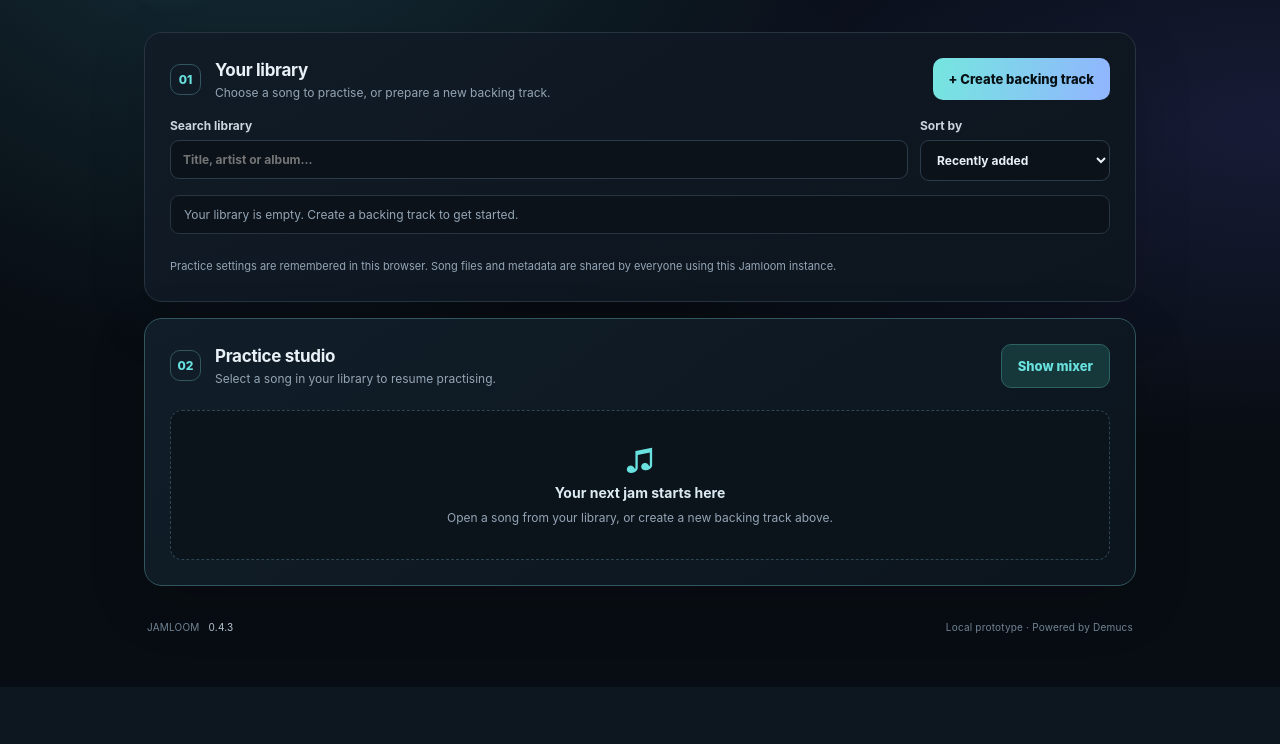
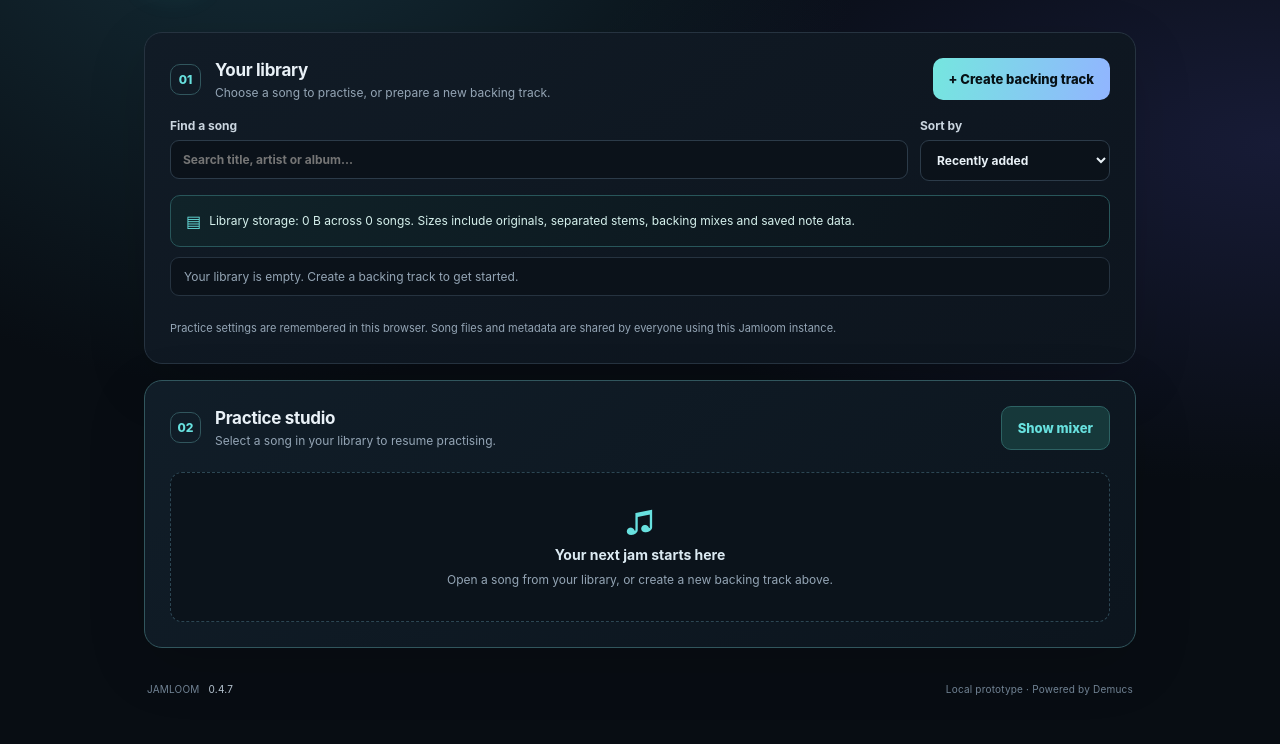
Before and after one commit to sy-borg/Jamloom, a FastAPI app: page / in a window 1280 px wide. Shown: the part 113-857 px from the top of the page. Before the commit the page ends 771 px from the top, so only its background shows below. Run offline with FastAPI, Linux system fonts and the light colour scheme; data that the repository does not hold is empty.

```diff
--- a/app.py
+++ b/app.py
@@ -34,7 +34,7 @@ MODELS = {
     "htdemucs_6s": {"vocals", "drums", "bass", "guitar", "piano", "other"},
 }
 
-app = FastAPI(title="Jamloom", version="0.4.1")
+app = FastAPI(title="Jamloom", version="0.4.7")
 app.include_router(sessions_router)
 app.mount("/static", StaticFiles(directory=BASE_DIR / "static"), name="static")
 templates = Jinja2Templates(directory=BASE_DIR / "templates")
@@ -600,12 +600,34 @@ async def save_note_arrangement(job_id: str, stem_name: str, payload: dict[str,
     return {"saved": True, "events": normalized, "message": f"Saved {len(normalized)} arrangement notes."}
 
 
+def directory_size_bytes(directory: Path) -> int:
+    """Return the size of regular files stored under a track directory."""
+    total = 0
+    try:
+        for path in directory.rglob("*"):
+            try:
+                if path.is_file() and not path.is_symlink():
+                    total += path.stat().st_size
+            except OSError:
+                # A file may disappear while the library is being inspected.
+                continue
+    except OSError:
+        return total
+    return total
+
+
 @app.get("/api/library")
 async def list_library():
     with jobs_lock:
         tracks = [dict(job) for job in jobs.values() if job.get("status") == "completed" and job.get("library_id", job.get("id")) == job.get("id")]
     tracks.sort(key=lambda track: track.get("created_at", ""), reverse=True)
-    return {"tracks": tracks, "count": len(tracks)}
+    total_storage_bytes = 0
+    for track in tracks:
+        folder = LIBRARY_DIR / str(track.get("id", ""))
+        size = directory_size_bytes(folder) if folder.is_dir() else 0
+        track["storage_bytes"] = size
+        total_storage_bytes += size
+    return {"tracks": tracks, "count": len(tracks), "total_storage_bytes": total_storage_bytes}
 
 
 @app.patch("/api/library/{track_id}")
--- a/static/app.js
+++ b/static/app.js
@@ -44,8 +44,16 @@ const metronomeEffectiveBpm = document.querySelector('#metronome-effective-bpm')
 const metronomeMessage = document.querySelector('#metronome-message');
 const libraryList = document.querySelector('#library-list');
 const libraryStatus = document.querySelector('#library-status');
+const libraryStorageSummary = document.querySelector('#library-storage-summary');
 const librarySearch = document.querySelector('#library-search');
 const librarySort = document.querySelector('#library-sort');
+const libraryShowMore = document.querySelector('#library-show-more');
+const LIBRARY_PAGE_SIZE = 5;
+let libraryVisibleLimit = LIBRARY_PAGE_SIZE;
+const editTrackDialog = document.querySelector('#edit-track-dialog');
+const editTrackForm = document.querySelector('#edit-track-form');
+const editTrackStatus = document.querySelector('#edit-track-status');
+let editingLibraryTrack = null;
 const separatorPanel = document.querySelector('#separator-panel');
 const showSeparatorButton = document.querySelector('#show-separator');
 const hideSeparatorButton = document.querySelector('#hide-separator');
@@ -325,6 +333,15 @@ function restoreTrackSettings(trackId) {
   else metronomeDownbeatOffset = 0;
   updateLoopUI(); updateStemAudioLevels(); resetMetronomeGrid(); saveTrackSettings();
 }
+function formatLibrarySize(bytes) {
+  const size = Math.max(0, Number(bytes) || 0);
+  if (size < 1024) return `${size} B`;
+  const units = ['KB', 'MB', 'GB', 'TB'];
+  let value = size / 1024;
+  let unit = 0;
+  while (value >= 1024 && unit < units.length - 1) { value /= 1024; unit++; }
+  return `${value.toLocaleString(undefined, {maximumFractionDigits: value >= 100 ? 0 : 1})} ${units[unit]}`;
+}
 function formatLibraryDuration(seconds) {
   if (!Number.isFinite(Number(seconds))) return 'Duration unknown';
   const total = Math.max(0, Math.floor(Number(seconds)));
@@ -339,13 +356,25 @@ function renderLibrary() {
     if (sort === 'artist') return String(a.artist || '').localeCompare(String(b.artist || ''), undefined, {sensitivity:'base'}) || String(a.title || a.filename || '').localeCompare(String(b.title || b.filename || ''), undefined, {sensitivity:'base'});
     if (sort === 'album') return String(a.album || '').localeCompare(String(b.album || ''), undefined, {sensitivity:'base'}) || String(a.title || a.filename || '').localeCompare(String(b.title || b.filename || ''), undefined, {sensitivity:'base'});
     if (sort === 'duration') return Number(b.duration || 0) - Number(a.duration || 0);
+    if (sort === 'storage') return Number(b.storage_bytes || 0) - Number(a.storage_bytes || 0);
     return String(b.created_at || '').localeCompare(String(a.created_at || ''));
   });
   libraryList.replaceChildren();
+  libraryShowMore.hidden = true;
   if (!libraryTracks.length) { libraryStatus.textContent = 'Your library is empty. Create a backing track to get started.'; return; }
-  libraryStatus.textContent = `${tracks.length} of ${libraryTracks.length} song${libraryTracks.length === 1 ? '' : 's'} shown · available to everyone using this Jamloom instance.`;
+  const searching = query.length > 0;
+  const visibleTracks = searching ? tracks : tracks.slice(0, libraryVisibleLimit);
+  if (searching) {
+    libraryStatus.textContent = `${tracks.length} matching song${tracks.length === 1 ? '' : 's'} · available to everyone using this Jamloom instance.`;
+  } else if (tracks.length > visibleTracks.length) {
+    libraryStatus.textContent = `Showing ${visibleTracks.length} of ${tracks.length} songs. Search to find any song, or show more below.`;
+    libraryShowMore.hidden = false;
+    libraryShowMore.textContent = `Show 5 more songs (${tracks.length - visibleTracks.length} remaining)`;
+  } else {
+    libraryStatus.textContent = `${tracks.length} song${tracks.length === 1 ? '' : 's'} in your library · available to everyone using this Jamloom instance.`;
+  }
   if (!tracks.length) { const empty = document.createElement('p'); empty.className = 'library-no-results'; empty.textContent = 'No songs match that search.'; libraryList.append(empty); return; }
-  for (const track of tracks) {
+  for (const track of visibleTracks) {
     const row = document.createElement('article'); row.className = 'library-item';
     const details = document.createElement('div'); details.className = 'library-item-details';
     const title = document.createElement('strong'); title.textContent = track.title || (track.filename || 'Untitled track').replace(/\.[^.]+$/, '');
@@ -354,32 +383,26 @@ function renderLibrary() {
     const date = track.created_at ? new Date(track.created_at).toLocaleDateString() : 'Saved';
     const model = track.model === 'htdemucs_6s' ? '6 stems' : '4 stems';
     const musicInfo = [track.bpm ? `${Number(track.bpm)} BPM` : '', track.time_signature || ''].filter(Boolean).join(' · ');
-    meta.textContent = [formatLibraryDuration(track.duration), model, musicInfo, date].filter(Boolean).join(' · ');
+    meta.textContent = [formatLibraryDuration(track.duration), model, formatLibrarySize(track.storage_bytes), musicInfo, date].filter(Boolean).join(' · ');
     details.append(title, artist, meta);
     const actions = document.createElement('div'); actions.className = 'library-item-actions';
-    const open = document.createElement('button'); open.type = 'button'; open.className = 'button secondary'; open.textContent = 'Open mixer';
+    const open = document.createElement('button'); open.type = 'button'; open.className = 'button secondary'; open.textContent = 'Open';
     open.addEventListener('click', () => loadLibraryTrack(track.id));
     const edit = document.createElement('button'); edit.type = 'button'; edit.className = 'button ghost'; edit.textContent = 'Edit details';
-    edit.addEventListener('click', async () => {
-      const nextTitle = window.prompt('Track title:', track.title || (track.filename || '').replace(/\.[^.]+$/, '')); if (nextTitle === null) return;
-      const nextArtist = window.prompt('Artist:', track.artist || ''); if (nextArtist === null) return;
-      const nextAlbum = window.prompt('Album:', track.album || ''); if (nextAlbum === null) return;
-      const nextBpmText = window.prompt('Track BPM (leave empty if unknown):', track.bpm == null ? '' : String(track.bpm)); if (nextBpmText === null) return;
-      const nextBpm = nextBpmText.trim() === '' ? null : Number(nextBpmText);
-      if (nextBpm !== null && (!Number.isFinite(nextBpm) || nextBpm < 1 || nextBpm > 400)) { libraryStatus.textContent = 'BPM must be a number between 1 and 400, or left empty.'; return; }
-      const nextSignature = window.prompt('Time signature (e.g. 4/4, 3/4, 6/8; leave empty if unknown):', track.time_signature || ''); if (nextSignature === null) return;
-      if (nextSignature.trim() && !/^(?:[1-9]|1[0-6])\s*\/\s*(?:1|2|4|8|16)$/.test(nextSignature.trim())) { libraryStatus.textContent = 'Use a time signature such as 4/4, 3/4 or 6/8 (numerator 1–16; denominator 1, 2, 4, 8 or 16).'; return; }
-      edit.disabled = true;
-      try {
-        const res = await fetch(`/api/library/${encodeURIComponent(track.id)}`, {method:'PATCH', headers:{'Content-Type':'application/json'}, body:JSON.stringify({title:nextTitle, artist:nextArtist, album:nextAlbum, bpm:nextBpm, time_signature:nextSignature.trim()})});
-        const result = await res.json(); if (!res.ok) throw new Error(result.detail || 'Could not update track details.');
-        await loadLibrary();
-        if (currentJobId === track.id) document.querySelector('#result-filename').textContent = result.track.title || result.track.filename || 'Backing track';
-      } catch (err) { libraryStatus.textContent = err.message; edit.disabled = false; }
+    edit.addEventListener('click', () => {
+      editingLibraryTrack = track;
+      document.querySelector('#edit-track-title').value = track.title || (track.filename || '').replace(/\.[^.]+$/, '');
+      document.querySelector('#edit-track-artist').value = track.artist || '';
+      document.querySelector('#edit-track-album').value = track.album || '';
+      document.querySelector('#edit-track-bpm').value = track.bpm == null ? '' : String(track.bpm);
+      document.querySelector('#edit-track-signature').value = track.time_signature || '';
+      editTrackStatus.textContent = '';
+      editTrackDialog.showModal();
+      document.querySelector('#edit-track-title').focus();
     });
     const remove = document.createElement('button'); remove.type = 'button'; remove.className = 'button ghost library-delete'; remove.textContent = 'Delete';
     remove.addEventListener('click', async () => {
-      if (!window.confirm(`Delete “${track.title || track.filename || 'this track'}” and its separated audio from the shared library? This cannot be undone.`)) return;
+      if (!window.confirm(`Delete “${track.title || track.filename || 'this track'}” and its separated audio (${formatLibrarySize(track.storage_bytes)}) from the shared library? This cannot be undone.`)) return;
       remove.disabled = true;
       try { const res = await fetch(`/api/library/${encodeURIComponent(track.id)}`, {method:'DELETE'}); const result = await res.json(); if (!res.ok) throw new Error(result.detail || 'Delete failed.');
         if (currentJobId === track.id) { audioPlayer.pause(); stopMetronome(); stopStemPlayers(); playerArea.hidden = true; mixerEmptyState.hidden = false; currentJobId = null; }
@@ -395,11 +418,48 @@ async function loadLibrary() {
     const response = await fetch('/api/library'); const data = await response.json();
     if (!response.ok) throw new Error(data.detail || 'Could not load library.');
     libraryTracks = data.tracks || [];
+    libraryStorageSummary.textContent = `Library storage: ${formatLibrarySize(data.total_storage_bytes)} across ${data.count || 0} song${data.count === 1 ? '' : 's'}. Sizes include originals, separated stems, backing mixes and saved note data.`;
     renderLibrary();
   } catch (err) { libraryStatus.textContent = `Library could not be loaded: ${err.message}`; }
 }
-librarySearch.addEventListener('input', renderLibrary);
-librarySort.addEventListener('change', renderLibrary);
+function closeEditTrackDialog() {
+  if (editTrackDialog.open) editTrackDialog.close();
+  editingLibraryTrack = null;
+}
+document.querySelector('#close-edit-track').addEventListener('click', closeEditTrackDialog);
+document.querySelector('#cancel-edit-track').addEventListener('click', closeEditTrackDialog);
+editTrackDialog.addEventListener('click', event => { if (event.target === editTrackDialog) closeEditTrackDialog(); });
+editTrackForm.addEventListener('submit', async event => {
+  event.preventDefault();
+  if (!editingLibraryTrack) return;
+  const title = document.querySelector('#edit-track-title').value.trim();
+  const artist = document.querySelector('#edit-track-artist').value.trim();
+  const album = document.querySelector('#edit-track-album').value.trim();
+  const bpmText = document.querySelector('#edit-track-bpm').value.trim();
+  const bpm = bpmText === '' ? null : Number(bpmText);
+  const signature = document.querySelector('#edit-track-signature').value.trim();
+  if (!title) { editTrackStatus.textContent = 'Please enter a title.'; return; }
+  if (bpm !== null && (!Number.isFinite(bpm) || bpm < 1 || bpm > 400)) { editTrackStatus.textContent = 'BPM must be between 1 and 400, or left empty.'; return; }
+  if (signature && !/^(?:[1-9]|1[0-6])\s*\/\s*(?:1|2|4|8|16)$/.test(signature)) { editTrackStatus.textContent = 'Use a time signature such as 4/4, 3/4 or 6/8 (numerator 1–16; denominator 1, 2, 4, 8 or 16).'; return; }
+  const saveButton = document.querySelector('#save-edit-track');
+  saveButton.disabled = true;
+  editTrackStatus.textContent = 'Saving…';
+  try {
+    const res = await fetch(`/api/library/${encodeURIComponent(editingLibraryTrack.id)}`, {method:'PATCH', headers:{'Content-Type':'application/json'}, body:JSON.stringify({title, artist, album, bpm, time_signature:signature})});
+    const result = await res.json();
+    if (!res.ok) throw new Error(result.detail || 'Could not update track details.');
+    const trackId = editingLibraryTrack.id;
+    closeEditTrackDialog();
+    await loadLibrary();
+    if (currentJobId === trackId) document.querySelector('#result-filename').textContent = result.track.title || result.track.filename || 'Backing track';
+  } catch (err) {
+    editTrackStatus.textContent = err.message;
+  } finally { saveButton.disabled = false; }
+});
+
+librarySearch.addEventListener('input', () => { libraryVisibleLimit = LIBRARY_PAGE_SIZE; renderLibrary(); });
+librarySort.addEventListener('change', () => { libraryVisibleLimit = LIBRARY_PAGE_SIZE; renderLibrary(); });
+libraryShowMore.addEventListener('click', () => { libraryVisibleLimit += LIBRARY_PAGE_SIZE; renderLibrary(); });
 showSeparatorButton.addEventListener('click', () => { separatorPanel.hidden = false; separatorPanel.scrollIntoView({behavior:'smooth', block:'start'}); });
 hideSeparatorButton.addEventListener('click', () => { if (pollTimer || submitButton.disabled) return; separatorPanel.hidden = true; errorBox.hidden = true; });
 
--- a/static/style.css
+++ b/static/style.css
@@ -112,3 +112,32 @@ kbd{display:inline-block;padding:2px 5px;border:1px solid #3a4c5b;border-radius:
 
 /* Jamloom 0.4.1 — editable note arrangements (0.4.2 spacing fix) */
 .note-editor{margin:0 14px 14px;padding:12px;border:1px solid #29414c;border-radius:11px;background:#0c171f}.note-editor-heading{display:flex;align-items:baseline;justify-content:space-between;gap:10px;margin-bottom:10px}.note-editor-heading strong{font-size:12px}.note-editor-heading span,.note-editor-status{font-size:10px;color:var(--muted)}.note-editor-fields{display:grid;grid-template-columns:1fr 1fr 1fr;gap:9px}.note-editor-fields label{display:flex;flex-direction:column;gap:5px;min-width:0;color:var(--muted);font-size:10px}.note-editor-fields input{width:100%;min-width:0;box-sizing:border-box;padding:10px;border:1px solid #2c3b49;border-radius:8px;background:#0b121a;color:var(--text);font:inherit;font-size:12px}.note-editor-fields input:disabled{opacity:.5}.note-editor-actions{display:flex;flex-wrap:wrap;gap:7px;margin-top:10px}.note-editor-actions button{flex:1 1 auto;min-height:38px;font-size:10px}.note-editor-status{margin:9px 0 0;line-height:1.5}.note-event.selected{outline:2px solid var(--cyan);outline-offset:1px}.note-editor-actions button:disabled{opacity:.45;cursor:not-allowed}@media(max-width:480px){.note-editor{margin:0 10px 12px;padding:10px}.note-editor-heading{align-items:flex-start;flex-direction:column;gap:4px}.note-editor-fields{grid-template-columns:1fr 1fr}.note-editor-fields label:first-child{grid-column:1/-1}.note-editor-actions button{flex:1 1 calc(50% - 7px);padding:9px 7px}}
+
+
+/* Jamloom 0.4.4 — compact song-details dialog */
+.edit-track-dialog{width:min(520px,calc(100% - 28px));max-width:520px;max-height:calc(100% - 32px);overflow:auto;padding:24px;border:1px solid #35505d;border-radius:16px;background:linear-gradient(145deg,#111d28,#0b121a);color:#e9f1f7;box-shadow:0 24px 90px #0009}
+.edit-track-dialog::backdrop{background:#03070bc9;backdrop-filter:blur(4px)}
+.edit-track-dialog form{display:flex;flex-direction:column;gap:16px}
+.dialog-heading{display:flex;align-items:flex-start;justify-content:space-between;gap:14px}
+.dialog-heading h2{font-size:18px;letter-spacing:-.3px;margin:0 0 5px}
+.dialog-heading p{font-size:12px;color:var(--muted);margin:0}
+.dialog-close{padding:5px 10px;font-size:20px;line-height:1;min-width:36px}
+.dialog-fields{display:grid;grid-template-columns:1fr 1fr;gap:14px}
+.dialog-fields label:first-child,.dialog-fields label:nth-child(2),.dialog-fields label:nth-child(3){grid-column:1/-1}
+.dialog-fields input{width:100%;min-width:0;background:#0b121a;border:1px solid #2c3b49;color:#e9f1f7;border-radius:9px;padding:11px 12px;font:inherit;font-size:13px}
+.dialog-fields input:focus{outline:2px solid #68e1df80;outline-offset:1px;border-color:#68e1df}
+.dialog-status{min-height:0;margin:0;color:#ffb8c1;font-size:12px;line-height:1.5}
+.dialog-status:empty{display:none}
+.dialog-actions{display:flex;justify-content:flex-end;gap:10px;flex-wrap:wrap}
+@media(max-width:480px){.edit-track-dialog{padding:19px}.dialog-fields{grid-template-columns:1fr}.dialog-fields label{grid-column:1/-1}.dialog-actions>*{flex:1}}
+
+
+/* Jamloom 0.4.5 — keep large libraries compact until needed. */
+.library-show-more{display:flex;width:100%;justify-content:center;margin-top:10px;min-height:42px}
+.library-show-more[hidden]{display:none}
+.library-search-label{font-weight:650}
+
+
+/* Jamloom 0.4.7 — library storage overview */
+.library-storage-summary{display:flex;align-items:center;gap:8px;padding:13px 15px;margin:0 0 10px;border:1px solid #28565a;border-radius:10px;background:linear-gradient(110deg,#102329,#0b121a);color:#d6f1ed;font-size:12px;line-height:1.5}
+.library-storage-summary::before{content:"▤";color:var(--cyan);font-size:16px;flex-shrink:0}
--- a/templates/index.html
+++ b/templates/index.html
@@ -5,9 +5,9 @@
   <meta name="viewport" content="width=device-width, initial-scale=1">
   <meta name="color-scheme" content="dark">
   <title>Jamloom — play your part</title>
-  <link rel="icon" type="image/svg+xml" href="/static/favicon.svg?v=0.4.3">
-  <link rel="alternate icon" href="/static/favicon.ico?v=0.4.3">
-  <link rel="stylesheet" href="/static/style.css?v=0.4.3">
+  <link rel="icon" type="image/svg+xml" href="/static/favicon.svg?v=0.4.7">
+  <link rel="alternate icon" href="/static/favicon.ico?v=0.4.7">
+  <link rel="stylesheet" href="/static/style.css?v=0.4.7">
 </head>
 <body>
   <main class="shell">
@@ -18,11 +18,28 @@
 
     <section class="panel library-panel" aria-labelledby="library-heading">
       <div class="section-heading library-title-row"><span class="step">01</span><div class="heading-copy"><h2 id="library-heading">Your library</h2><p>Choose a song to practise, or prepare a new backing track.</p></div><button id="show-separator" type="button">+ Create backing track</button></div>
-      <div class="library-tools"><label class="library-search-label">Search library<input id="library-search" type="search" placeholder="Title, artist or album…" autocomplete="off"></label><label class="library-sort-label">Sort by<select id="library-sort"><option value="recent">Recently added</option><option value="title">Title</option><option value="artist">Artist</option><option value="album">Album</option><option value="duration">Duration</option></select></label></div>
+      <div class="library-tools"><label class="library-search-label">Find a song<input id="library-search" type="search" placeholder="Search title, artist or album…" autocomplete="off"></label><label class="library-sort-label">Sort by<select id="library-sort"><option value="recent">Recently added</option><option value="title">Title</option><option value="artist">Artist</option><option value="album">Album</option><option value="duration">Duration</option><option value="storage">Storage size</option></select></label></div>
+      <div id="library-storage-summary" class="library-storage-summary" role="status">Calculating library storage…</div>
       <div id="library-status" class="library-status" role="status">Loading your library…</div>
       <div id="library-list" class="library-list"></div>
+      <button id="library-show-more" class="button ghost library-show-more" type="button" hidden>Show more songs</button>
       <p class="hint">Practice settings are remembered in this browser. Song files and metadata are shared by everyone using this Jamloom instance.</p>
     </section>
+
+    <dialog id="edit-track-dialog" class="edit-track-dialog" aria-labelledby="edit-track-heading">
+      <form id="edit-track-form">
+        <div class="dialog-heading"><div><h2 id="edit-track-heading">Edit song details</h2><p>Update the library information for this track.</p></div><button id="close-edit-track" class="button ghost dialog-close" type="button" aria-label="Close">×</button></div>
+        <div class="dialog-fields">
+          <label>Title<input id="edit-track-title" name="title" maxlength="200" required></label>
+          <label>Artist<input id="edit-track-artist" name="artist" maxlength="200"></label>
+          <label>Album<input id="edit-track-album" name="album" maxlength="200"></label>
+          <label>Tempo (BPM)<input id="edit-track-bpm" name="bpm" type="number" min="1" max="400" step="0.1" placeholder="Unknown"></label>
+          <label>Time signature<input id="edit-track-signature" name="time_signature" placeholder="e.g. 4/4, 6/8"></label>
+        </div>
+        <p id="edit-track-status" class="dialog-status" role="status"></p>
+        <div class="dialog-actions"><button id="cancel-edit-track" class="button ghost" type="button">Cancel</button><button id="save-edit-track" type="submit">Save changes</button></div>
+      </form>
+    </dialog>
 
     <section class="panel separator-panel" id="separator-panel" hidden>
       <div class="section-heading"><span class="step">03</span><div><h2>Create backing track</h2><p>Choose a song and separate it into stems. Processing runs locally on this machine.</p></div><button id="hide-separator" class="button ghost" type="button">Cancel</button></div>
@@ -165,8 +182,8 @@
         <p class="hint">This is coordination groundwork: it broadcasts shared playback state between connected browsers. It does not yet stream microphones or automatically synchronise the audio element.</p>
       </div>
     </section>
-    <footer><span>JAMLOOM <span class="version">0.4.3</span></span><span>Local prototype · Powered by Demucs</span></footer>
+    <footer><span>JAMLOOM <span class="version">0.4.7</span></span><span>Local prototype · Powered by Demucs</span></footer>
   </main>
-  <script src="/static/app.js?v=0.4.3"></script>
+  <script src="/static/app.js?v=0.4.7"></script>
 </body>
 </html>
```
Also changed, not shown: IDEA.md (deleted, +0 -34 lines), README.md, 1 other file.
